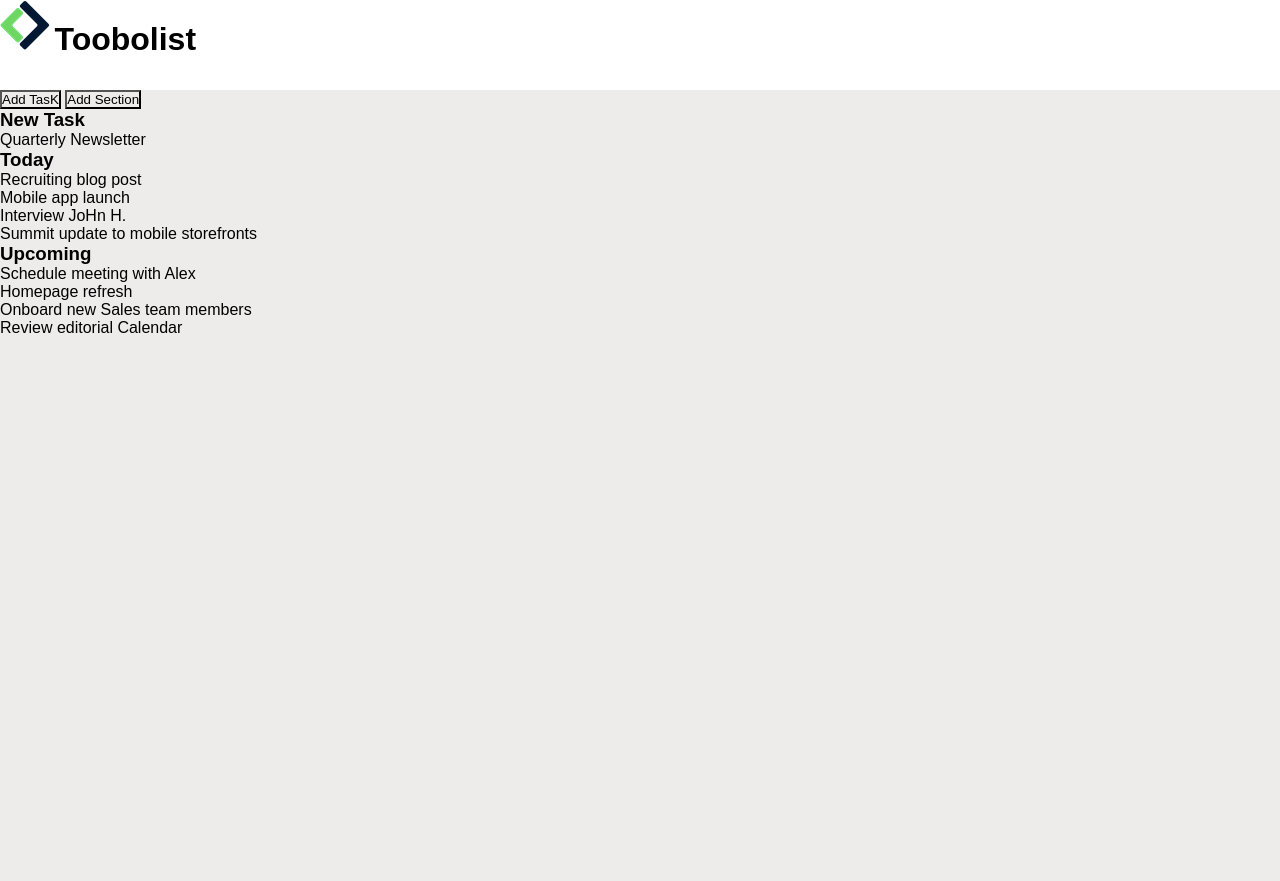
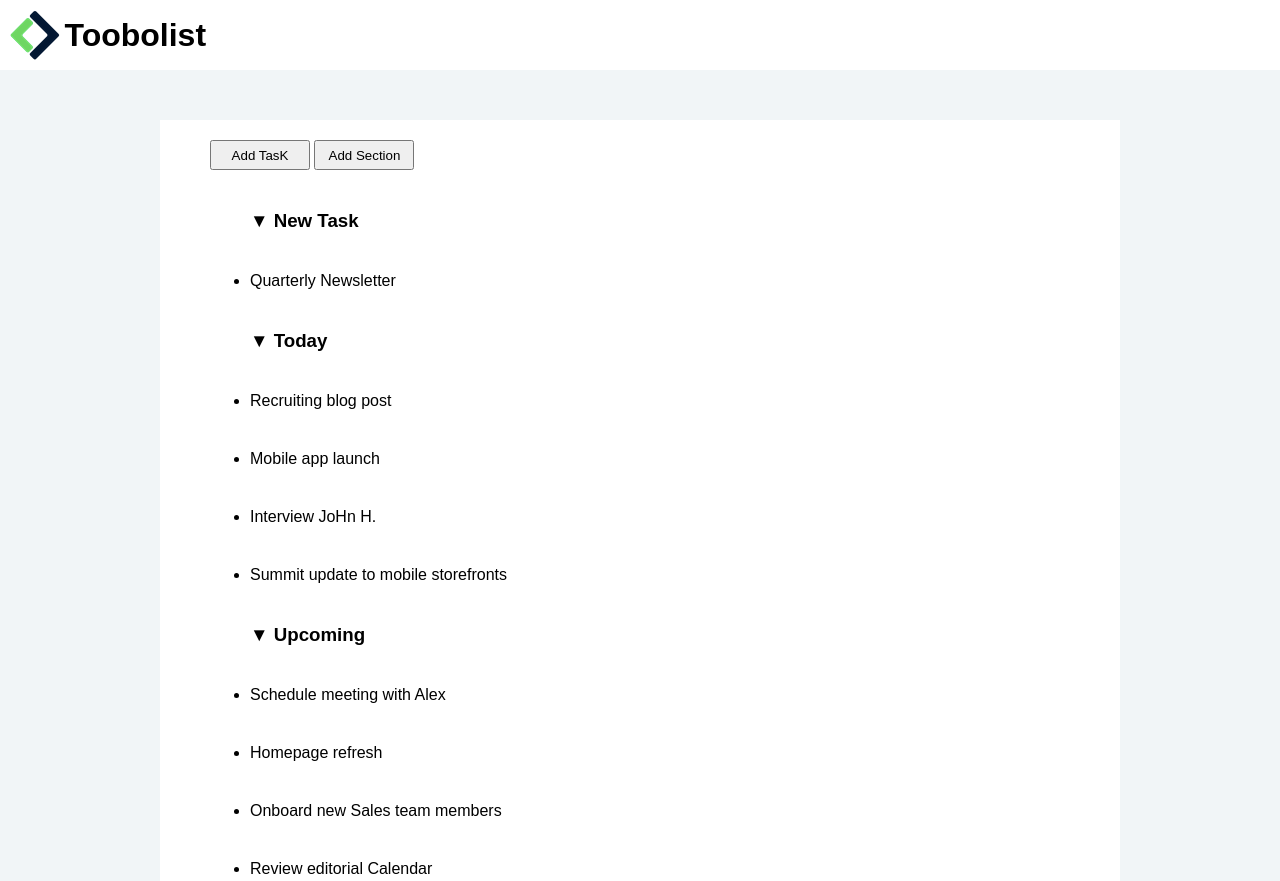
Before and after one commit to Aurora-Bizzo/html-css-toboolist, a plain HTML site: page index.html in a window 1280 px wide. Shown: the top 881 px of the page. Before the commit the page ends 800 px from the top, so only its background shows below. Drawn offline with Linux system fonts and the light colour scheme.

Commit message:
repositioned elements

```diff
--- a/css/style.css
+++ b/css/style.css
@@ -2,15 +2,23 @@
     padding: 0;
     margin: 0;
     box-sizing: border-box;
-    background-color: rgb(238, 235, 235);
     font-family: Arial;
+}
+
+body, hr{
+    background-color: rgb(241, 245, 247);
 }
 
 /*header*/
 
 #Title-background {
-    height: 90px;
+    padding: 10px;
     background-color: white;
+    line-height: 30px;
+}
+
+h1, #Logo {
+    vertical-align: middle;
 }
 
 .Title {
@@ -25,9 +33,16 @@
 /*main*/
 .container {
     width: 75%;
-    margin: 0 auto;
+    margin: 50px auto;
     background-color: white;
+    padding: 20px 50px;
 }
 
-#Buttons {
+.buttons {
+    width: 100px;
+    height: 30px;
 }
+
+h3, li {
+    margin: 40px;
+}
--- a/index.html
+++ b/index.html
@@ -15,19 +15,19 @@
         </div>
     </header>
     <main>
-        <div class="Container">
-            <div id="Buttons">
-                <button>Add TasK</button>
-                <button>Add Section</button>
+        <div class="container">
+            <div>
+                <button id="button-1" class="buttons">Add TasK</button>
+                <button id="button-2" class="buttons">Add Section</button>
             </div>
             <div>
-                <h3>New Task</h3>
+                <h3>&#9660; New Task</h3>
                 <ul>
                     <li>Quarterly Newsletter</li>
                 </ul>
             </div>
             <div>
-                <h3>Today</h3>
+                <h3>&#9660; Today</h3>
                 <ul>
                     <li>Recruiting blog post</li>
                     <li>Mobile app launch</li>
@@ -36,7 +36,7 @@
                 </ul>
             </div>
             <div>
-                <h3>Upcoming</h3>
+                <h3>&#9660; Upcoming</h3>
                 <ul>
                     <li>Schedule meeting with Alex</li>
                     <li>Homepage refresh</li>
```
